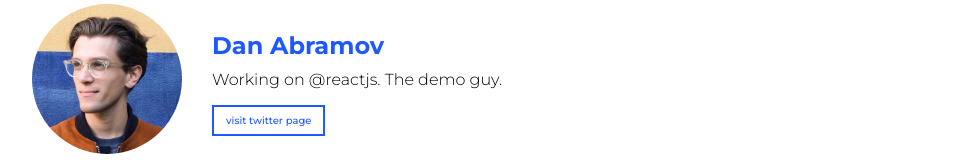
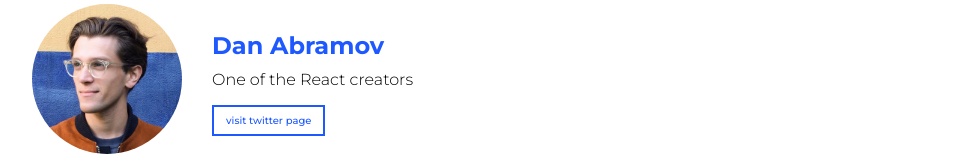
Before and after one commit to eduwebpl/kurs-react-od-podstaw, a React (Create React App) app in the folder 02/: page / in a window 1280 px wide. Shown: the part 146-306 px from the top of the page, without its empty margins (166-1131 px from the left). Built offline with nearby package versions, Linux system fonts and the light colour scheme.

Commit message:
02.6-finish

```diff
--- a/02/src/components/ListWrapper/ListItem/ListItem.js
+++ b/02/src/components/ListWrapper/ListItem/ListItem.js
@@ -1,4 +1,5 @@
 import React from 'react';
+import PropTypes from 'prop-types';
 import './ListItem.css';
 
 const ListItem = ({
@@ -24,4 +25,15 @@ const ListItem = ({
     </li>
 );
 
+ListItem.propTypes = {
+    image: PropTypes.string.isRequired,
+    name: PropTypes.string.isRequired,
+    description: PropTypes.string,
+    twitterLink: PropTypes.string.isRequired,
+};
+
+ListItem.defaultProps = {
+    description: 'One of the React creators',
+}
+
 export default ListItem;
--- a/02/src/components/ListWrapper/ListWrapper.js
+++ b/02/src/components/ListWrapper/ListWrapper.js
@@ -6,7 +6,7 @@ import { twitterAccounts } from '../../data/twitterAccounts';
 const ListWrapper = () => (
     <ul className="listWrapper__wrapper">
         {twitterAccounts.map(item => (
-            <ListItem {...item} />
+            <ListItem key={item.name} {...item} />
         ))}
     </ul>
 );
--- a/02/src/data/twitterAccounts.js
+++ b/02/src/data/twitterAccounts.js
@@ -7,7 +7,6 @@ export const twitterAccounts = [
     {
         image: danAbramovImage,
         name: 'Dan Abramov',
-        description: 'Working on @reactjs. The demo guy.',
         twitterLink: 'https://twitter.com/dan_abramov',
     },
     {
```
